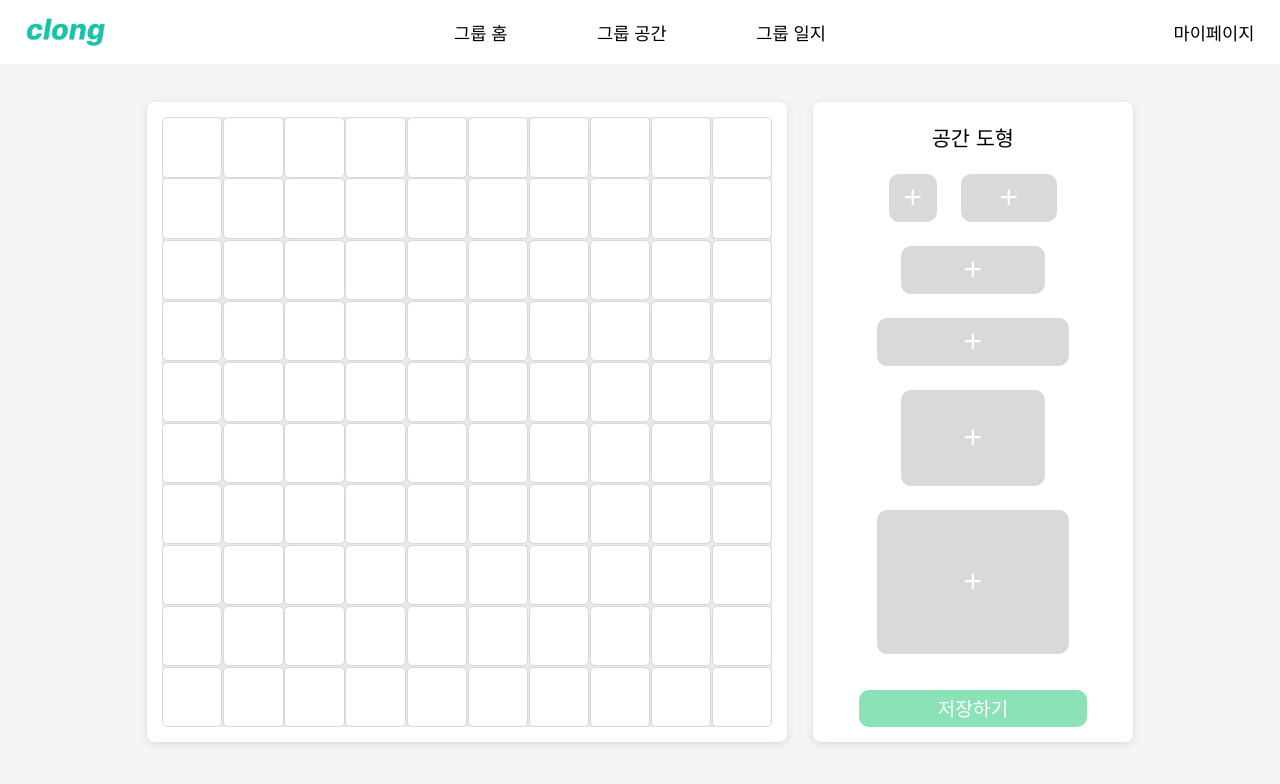
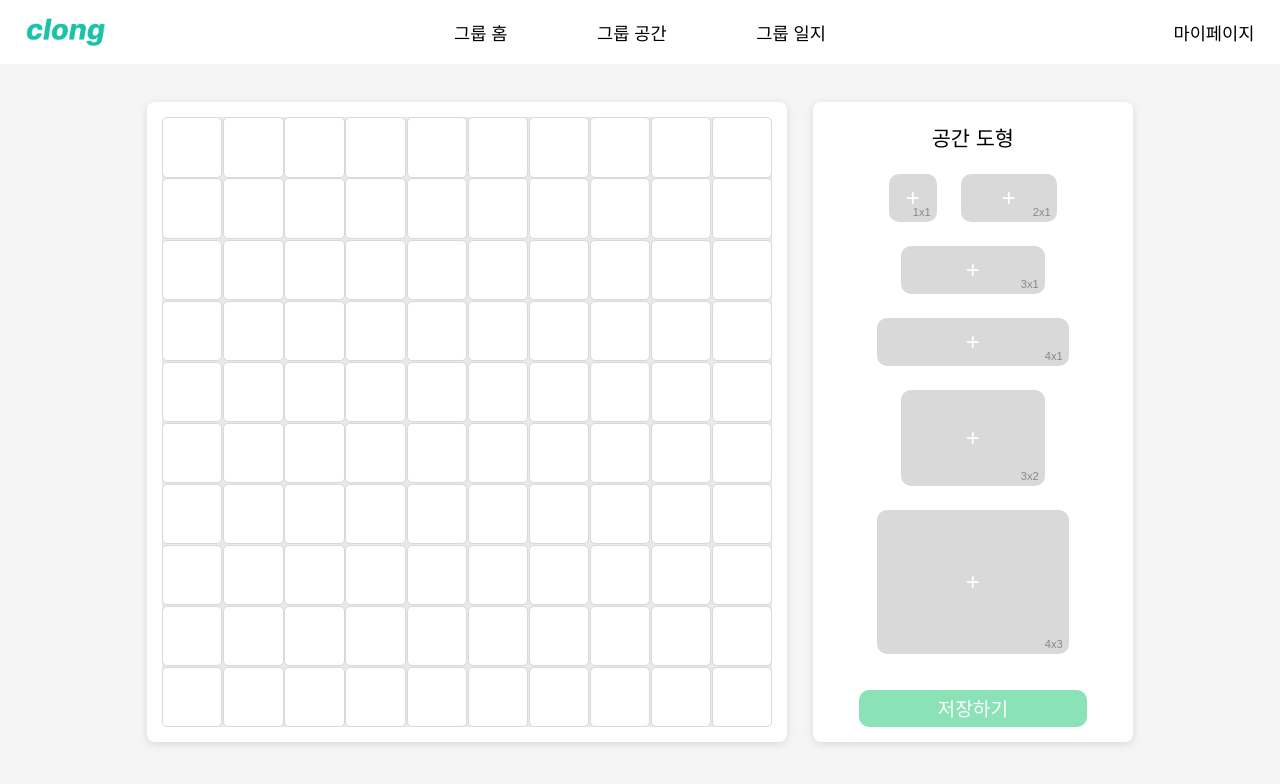
Before and after one commit to Co-sol/clong_front, a React (Vite) app: page /createSpace in a window 1280 px wide. Shown: the top 784 px of the page. Built offline with nearby package versions, Linux system fonts and the light colour scheme; a web font is replaced by a local one.

Commit message:
design: 미리보기 수정, 비율 추가

```diff
--- a/src/components/CreateSpaceModal/Step3Modal.jsx
+++ b/src/components/CreateSpaceModal/Step3Modal.jsx
@@ -6,6 +6,7 @@ function Step3Modal({
   onNext,
   onBack,
 }) {
+  // 방향에 따라 w, h 결정
   let w = modalShape.w;
   let h = modalShape.h;
   if (shapeDirection === "horizontal") {
@@ -16,9 +17,11 @@ function Step3Modal({
   // 미리보기 도형 style 계산
   const baseWidth = 70 * w;
   const baseHeight = 70 * h;
-  const scale = shapeSize === 1 ? 0.7 : 1.0;
-  const previewWidth = baseWidth * scale;
-  const previewHeight = baseHeight * scale;
+  const previewWidth = baseWidth;
+  const previewHeight = baseHeight;
+
+  const ratioW = w * shapeSize;
+  const ratioH = h * shapeSize;
 
   return (
     <>
@@ -43,12 +46,15 @@ function Step3Modal({
           alignItems: "center",
           justifyContent: "center",
           fontSize: 17,
-
           whiteSpace: "nowrap",
           overflow: "visible",
+          position: "relative",
         }}
       >
         {spaceName}
+        <span className="shape-ratio">
+          {ratioW}x{ratioH}
+        </span>
       </div>
 
       <button className="modal-next" onClick={onNext}>
--- a/src/pages/CreateSpacePage.css
+++ b/src/pages/CreateSpacePage.css
@@ -131,13 +131,23 @@ body {
   background: #d9d9d9;
   border: none;
   border-radius: 10px;
-  font-size: 200%;
+  font-size: 150%;
   color: #ffffff;
   cursor: pointer;
   transition: background 0.2s;
+  position: relative;
 }
 .shape-btn:hover {
   background: #e9e9e9;
+}
+
+.shape-ratio {
+  position: absolute;
+  right: 6px;
+  bottom: 4px;
+  font-size: 0.7rem;
+  color: #888;
+  pointer-events: none;
 }
 
 .save-btn {
--- a/src/pages/CreateSpacePage.jsx
+++ b/src/pages/CreateSpacePage.jsx
@@ -188,10 +188,14 @@ function ShapeButton({ shape, onClick, direction = "vertical" }) {
       style={{
         width: `${w * 20}%`,
         aspectRatio: `${w} / ${h}`,
+        position: "relative",
       }}
       onClick={() => onClick(shape)}
     >
       +
+      <span className="shape-ratio">
+        {w}x{h}
+      </span>
     </button>
   );
 }
```
